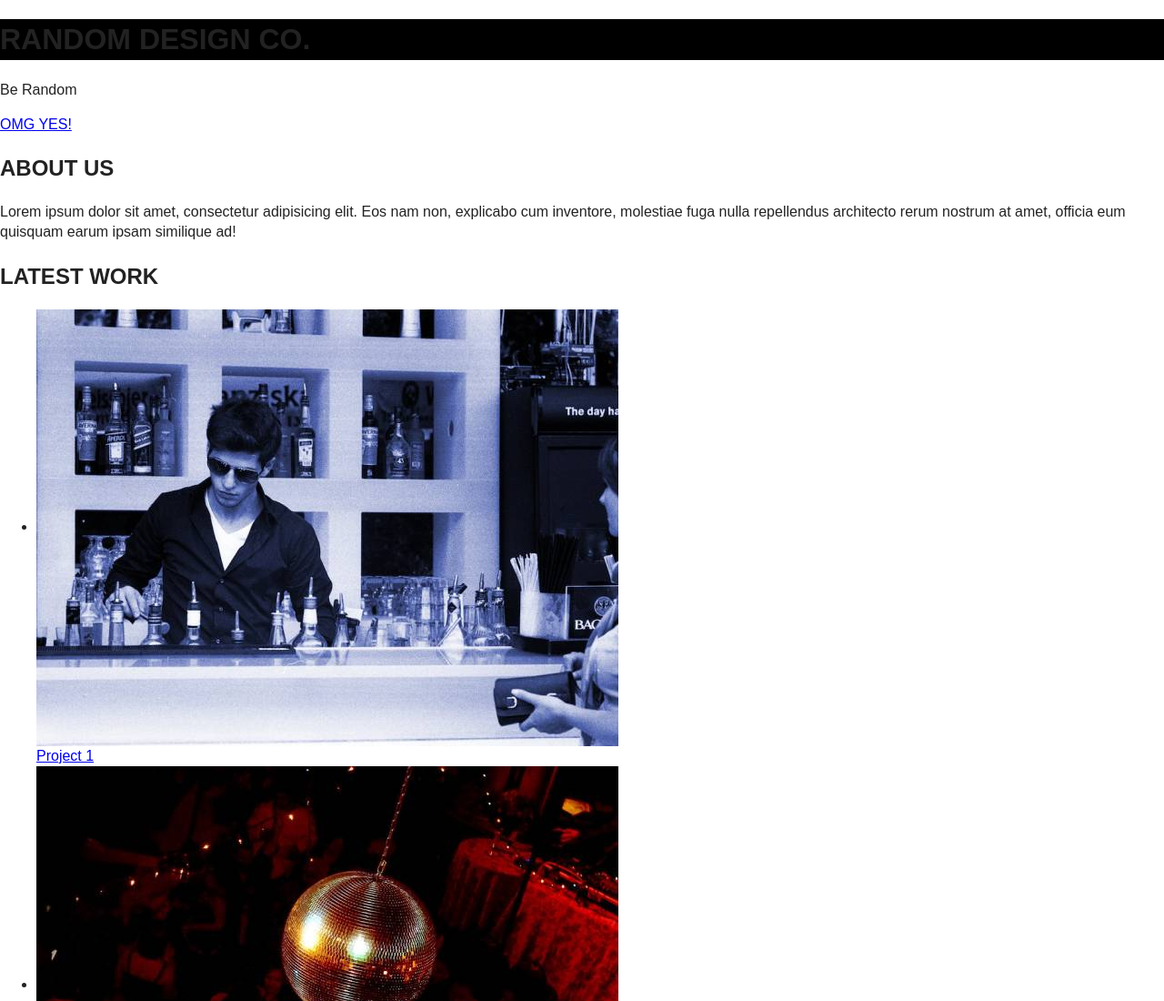
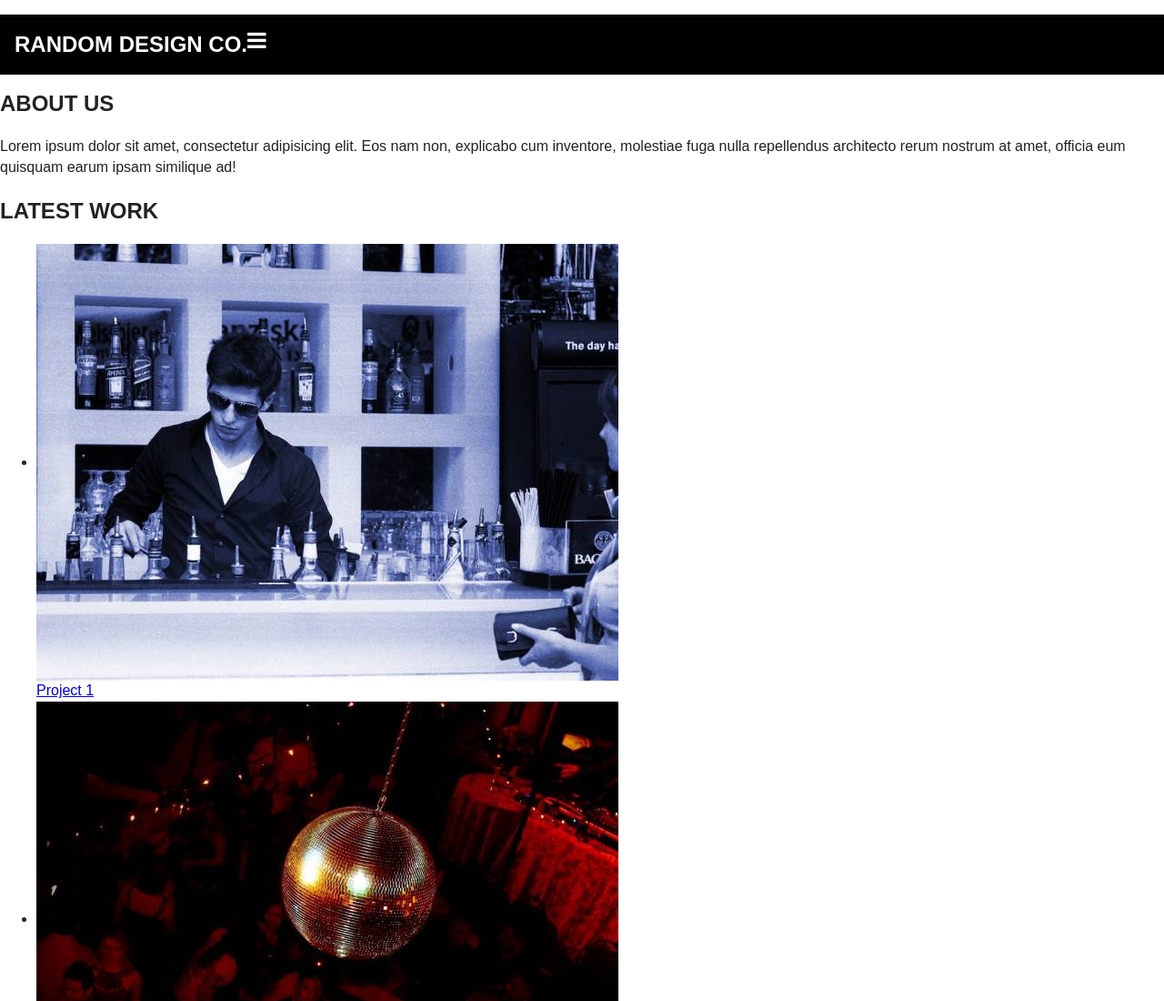
Before and after one commit to mcnelson87/random_design_co, a plain HTML site: page index.html in a window 1280 px wide. Shown: the top 1100 px of the page at 91% size. Drawn offline with nearby package versions, Linux system fonts and the light colour scheme.

Commit message:
Initial Header work
Added nav icon to html, css formatting

```diff
--- a/css/main.css
+++ b/css/main.css
@@ -106,10 +106,26 @@ box-sizing: inherit;
 
 /* TOP BAR */
 
-h1  {
+header {
  background-color: #000;
+ color: #fff;
+ position: fixed;
+ width: 100%;
+ padding: 1em;
+
 }
 
+h1  {
+  font-size: 1.5em;
+  float: left;
+  margin: 0;
+}
+
+i {
+  font-size: 1.5em;
+  float: right;
+
+}
 /* MAIN IMAGE */
 
 /* MAIN TEXT */
--- a/index.html
+++ b/index.html
@@ -22,7 +22,7 @@
 
         <!-- Add your site or application content here -->
         <header>
-          <h1>RANDOM DESIGN CO.</h1>
+          <h1>RANDOM DESIGN CO.<i class="fa fa-bars"></i></h1>
         </header>
 
         <section class="main-image">
```
